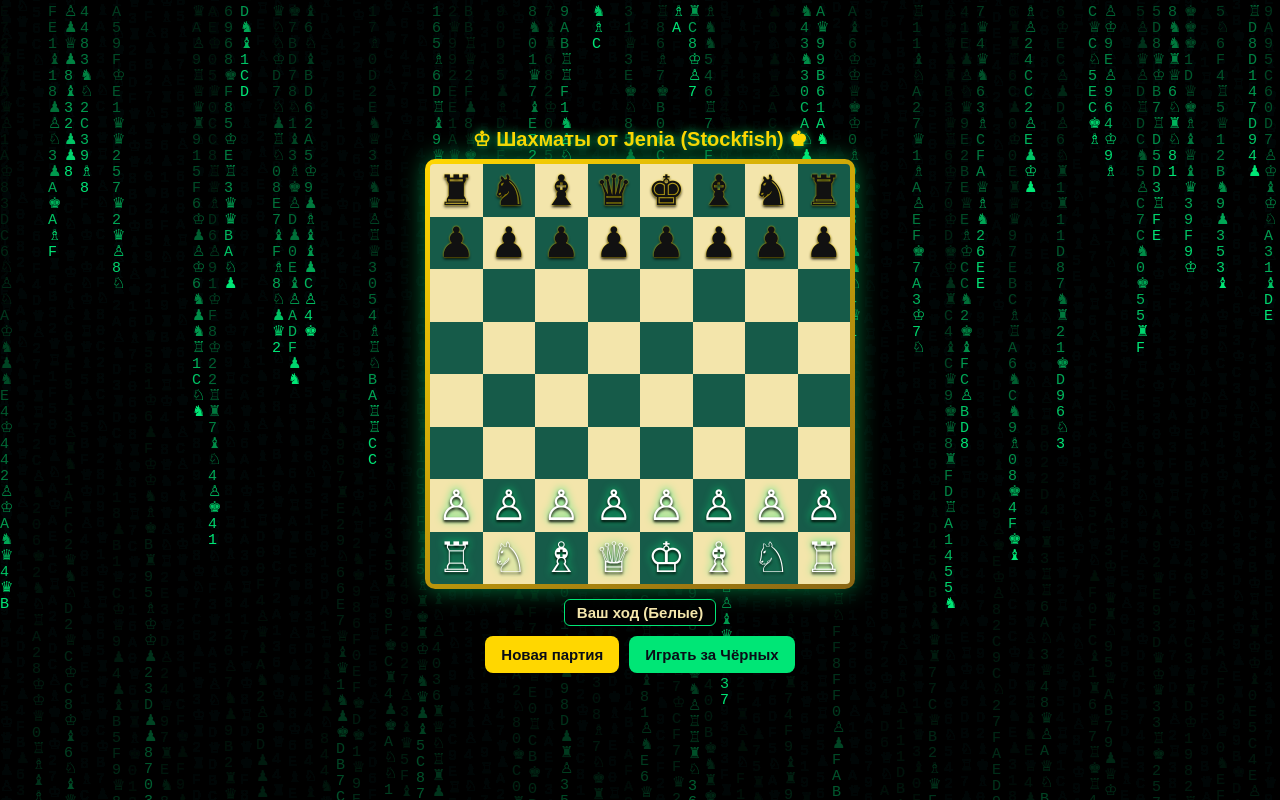
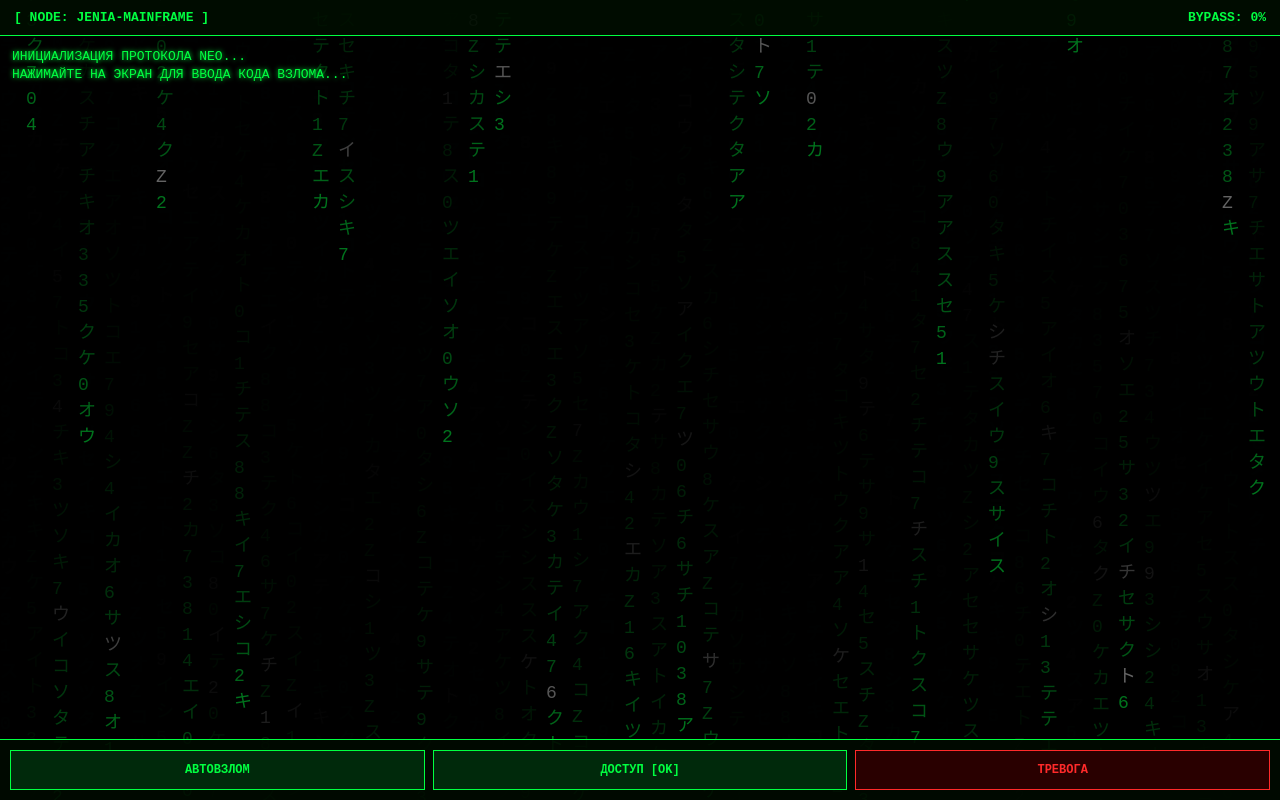
Before and after one commit to Jeniaaa2/chess-game, a plain HTML site: page index.html in a window 1280 px wide. Drawn offline with Linux system fonts and the light colour scheme; no server answers.

Commit message:
Update index.html

```diff
--- a/index.html
+++ b/index.html
@@ -3,86 +3,112 @@
 <head>
 <meta charset="utf-8">
 <meta name="viewport" content="width=device-width,initial-scale=1,user-scalable=no">
-<title>Шахматы от Jenia</title>
+<title>MATRIX OS // TERMINAL ACCESS</title>
 <style>
 *{box-sizing:border-box;margin:0;padding:0}
-body{background:#000;color:#fff;font-family:sans-serif;display:flex;flex-direction:column;align-items:center;justify-content:center;min-height:100vh;overflow:hidden;touch-action:none;user-select:none}
-#m{position:fixed;inset:0;z-index:0}
-.u{position:relative;z-index:1;display:flex;flex-direction:column;align-items:center}
-h2{margin-bottom:8px;color:#ffd700;font-size:20px;text-shadow:0 0 10px #00e676}
-#w{padding:5px;background:linear-gradient(145deg,#ffd700,#8a6614);border-radius:10px;box-shadow:0 0 25px rgba(0,230,118,.5)}
-#b{display:grid;grid-template-columns:repeat(8,1fr);grid-template-rows:repeat(8,1fr);width:90vw;height:90vw;max-width:420px;max-height:420px;border-radius:4px;overflow:hidden}
-.q{display:flex;justify-content:center;align-items:center;font-size:9vw;cursor:pointer}
-@media(min-width:460px){.q{font-size:42px}}
-.l{background:#f3e5ab}.d{background:#165b49}.s{background:#fbc02d!important}.o{box-shadow:inset 0 0 0 3px #00e676}
-.cw{color:#fff;text-shadow:0 2px 3px #000,0 0 8px #00e676}.cb{color:#111;text-shadow:0 0 2px #ffd700,0 2px 3px #000}
-#st{margin-top:10px;padding:4px 12px;background:rgba(0,0,0,.85);border:1px solid #00e676;border-radius:6px;font-size:15px;color:#f3e5ab;font-weight:700}
-.bs{margin-top:10px;display:flex;gap:10px}
-button{padding:10px 16px;font-size:15px;border:none;border-radius:8px;background:#ffd700;color:#090d16;font-weight:700}
-button.a{background:#00e676}
+body{background:#000;color:#00ff41;font-family:monospace;height:100vh;overflow:hidden;display:flex;flex-direction:column;justify-content:space-between;user-select:none}
+canvas{position:fixed;inset:0;z-index:0;opacity:0.45}
+.top{position:relative;z-index:1;padding:10px 14px;background:rgba(0,15,0,0.85);border-bottom:1px solid #00ff41;display:flex;justify-content:space-between;font-size:13px;font-weight:bold}
+#term{position:relative;z-index:1;flex:1;padding:12px;overflow-y:auto;font-size:13px;line-height:1.4;text-shadow:0 0 5px #00ff41;word-break:break-all}
+.btns{position:relative;z-index:1;padding:10px;background:rgba(0,10,0,0.9);border-top:1px solid #00ff41;display:flex;gap:8px;justify-content:center}
+button{flex:1;padding:12px 6px;background:#00290b;color:#00ff41;border:1px solid #00ff41;font-family:monospace;font-size:12px;font-weight:bold;cursor:pointer}
+button:active{background:#00ff41;color:#000}
+button.red{border-color:#ff2a2a;color:#ff2a2a;background:#290000}
+button.red:active{background:#ff2a2a;color:#000}
+#popup{position:fixed;inset:0;z-index:99;background:rgba(0,0,0,0.88);display:none;flex-direction:column;align-items:center;justify-content:center;text-align:center;padding:20px}
+.box{border:3px solid #00ff41;padding:25px 20px;background:#001405;box-shadow:0 0 35px #00ff41;max-width:340px;width:100%}
+.box.err{border-color:#ff2a2a;background:#1a0000;box-shadow:0 0 35px #ff2a2a;color:#ff2a2a}
+.box h1{font-size:24px;margin-bottom:10px;letter-spacing:2px}
+.box p{font-size:14px;margin-bottom:18px}
 </style>
 </head>
-<body>
+<body onclick="typeChunk()">
 <canvas id="m"></canvas>
-<div class="u">
-<h2>♔ Шахматы от Jenia (Stockfish) ♚</h2>
-<div id="w"><div id="b"></div></div>
-<div id="st">Загрузка Stockfish...</div>
-<div class="bs">
-<button onclick="init(col)">Новая партия</button>
-<button class="a" id="sb" onclick="init(col==='w'?'b':'w')">Играть за Чёрных</button>
+<div class="top">
+  <span>[ NODE: JENIA-MAINFRAME ]</span>
+  <span id="pct">BYPASS: 0%</span>
 </div>
+<div id="term">ИНИЦИАЛИЗАЦИЯ ПРОТОКОЛА NEO...<br>НАЖИМАЙТЕ НА ЭКРАН ДЛЯ ВВОДА КОДА ВЗЛОМА...<br><br></div>
+<div class="btns" onclick="event.stopPropagation()">
+  <button onclick="autoHack()">АВТОВЗЛОМ</button>
+  <button onclick="showPop(true)">ДОСТУП [OK]</button>
+  <button class="red" onclick="showPop(false)">ТРЕВОГА</button>
+</div>
+<div id="popup" onclick="this.style.display='none'">
+  <div class="box" id="pbox">
+    <h1 id="ptitle">ACCESS GRANTED</h1>
+    <p id="pdesc">ПОДКЛЮЧЕНИЕ К ЦЕНТРАЛЬНОМУ СЕРВЕРУ ВЫПОЛНЕНО. УРОВЕНЬ ДОПУСКА: ADMIN (JENIA).</p>
+    <button onclick="document.getElementById('popup').style.display='none'">ЗАКРЫТЬ ОКНО</button>
+  </div>
 </div>
 <script>
-const c=document.getElementById('m'),x=c.getContext('2d'),ch='0123456789ABCDEF♔♕♖♗♘♙♚♛♜♝♞♟';
-let dr=[];function rm(){c.width=innerWidth;c.height=innerHeight;dr=Array(Math.floor(c.width/16)).fill(0).map(()=>Math.random()*-50)}
+const cvs=document.getElementById('m'),ctx=cvs.getContext('2d');
+const ch='アイウエオカキクケコサシスセソタチツテト0123456789Z';
+let dr=[];
+function rm(){cvs.width=innerWidth;cvs.height=innerHeight;dr=Array(Math.floor(cvs.width/26)).fill(0).map(()=>Math.random()*-30)}
 onresize=rm;rm();
-setInterval(()=>{x.fillStyle='rgba(0,0,0,.08)';x.fillRect(0,0,c.width,c.height);x.fillStyle='#00e676';x.font='15px monospace';dr.forEach((y,i)=>{x.fillText(ch.charAt(Math.random()*ch.length),i*16,y*16);dr[i]=y*16>c.height&&Math.random()>.975?0:y+1})},45);
-const P={P:'♙',N:'♘',B:'♗',R:'♖',Q:'♕',K:'♔',p:'♟',n:'♞',b:'♝',r:'♜',q:'♛',k:'♚'},V={p:100,n:320,b:330,r:500,q:900,k:20000};
-let B=[],sel=null,lst=null,col='w',trn='w',sf=null,ok=false;
-const isW=p=>p&&p===p.toUpperCase(),isB=p=>p&&p===p.toLowerCase();
-function moves(r,c){
-const p=B[r][c];if(!p)return[];const res=[],w=isW(p),t=p.toLowerCase();
-const add=(nr,nc)=>{if(nr<0||nr>7||nc<0||nc>7)return false;if(!B[nr][nc]){res.push({sr:r,sc:c,r:nr,c:nc});return true}if(w!==isW(B[nr][nc]))res.push({sr:r,sc:c,r:nr,c:nc});return false};
-const ray=(dr,dc)=>{let nr=r+dr,nc=c+dc;while(add(nr,nc)){nr+=dr;nc+=dc}};
-if(t==='p'){const d=w?-1:1,s=w?6:1;if(r+d>=0&&r+d<=7&&!B[r+d][c]){res.push({sr:r,sc:c,r:r+d,c:c});if(r===s&&!B[r+2*d][c])res.push({sr:r,sc:c,r:r+2*d,c:c})}[-1,1].forEach(dc=>{if(r+d>=0&&r+d<=7&&c+dc>=0&&c+dc<=7&&B[r+d][c+dc]&&w!==isW(B[r+d][c+dc]))res.push({sr:r,sc:c,r:r+d,c:c+dc})})}
-else if(t==='n'){add(r-2,c-1);add(r-2,c+1);add(r-1,c-2);add(r-1,c+2);add(r+1,c-2);add(r+1,c+2);add(r+2,c-1);add(r+2,c+1)}
-else if(t==='k'){for(let i=-1;i<=1;i++)for(let j=-1;j<=1;j++)if(i||j)add(r+i,c+j)}
-else{if(t==='r'||t==='q'){ray(-1,0);ray(1,0);ray(0,-1);ray(0,1)}if(t==='b'||t==='q'){ray(-1,-1);ray(-1,1);ray(1,-1);ray(1,1)}}
-return res}
-function fen(){return B.map(rw=>{let s='',e=0;rw.forEach(v=>{if(!v)e++;else{if(e){s+=e;e=0}s+=v}});return e?s+e:s}).join('/')+' '+trn+' - - 0 1'}
-function draw(){
-const el=document.getElementById('b');el.innerHTML='';
-for(let i=0;i<8;i++)for(let j=0;j<8;j++){
-const r=col==='w'?i:7-i,c=col==='w'?j:7-j,d=document.createElement('div');
-d.className='q '+((r+c)%2===0?'l':'d');
-if(sel&&sel.r===r&&sel.c===c)d.classList.add('s');
-if(lst&&((lst.sr===r&&lst.sc===c)||(lst.r===r&&lst.c===c)))d.classList.add('o');
-const p=B[r][c];if(p){const s=document.createElement('span');s.className=isW(p)?'cw':'cb';s.textContent=P[p];d.appendChild(s)}
-d.onclick=()=>tap(r,c);el.appendChild(d)}}
-function tap(r,c){
-if(trn!==col)return;const p=B[r][c],mine=col==='w'?isW(p):isB(p);
-if(sel){const f=moves(sel.r,sel.c).find(m=>m.r===r&&m.c===c);if(f){go(f);return}}
-sel=mine?{r,c}:null;draw()}
-function go(m){
-let p=B[m.sr][m.sc],cap=B[m.r][m.c];if(p==='P'&&m.r===0)p='Q';if(p==='p'&&m.r===7)p='q';
-B[m.r][m.c]=p;B[m.sr][m.sc]='';lst=m;sel=null;trn=trn==='w'?'b':'w';draw();
-if(cap==='K'||cap==='k'){document.getElementById('st').textContent='Король взят! Партия окончена.';return}
-if(trn!==col){document.getElementById('st').textContent=ok?'Stockfish думает...':'Соперник думает...';if(ok){sf.postMessage('position fen '+fen());sf.postMessage('go movetime 900')}else setTimeout(bot,300)}
-else document.getElementById('st').textContent='Ваш ход ('+(col==='w'?'Белые':'Чёрные')+')'}
-function bot(){
-let a=[];for(let r=0;r<8;r++)for(let c=0;c<8;c++){const p=B[r][c];if(p&&(trn==='w'?isW(p):isB(p)))moves(r,c).forEach(m=>a.push({m,s:(B[m.r][m.c]?V[B[m.r][m.c].toLowerCase()]:0)+Math.random()*15}))}
-if(!a.length){document.getElementById('st').textContent='Партия окончена!';return}
-a.sort((x,y)=>y.s-x.s);go(a.at(0).m)}
-function init(cl){
-col=cl;B=[['r','n','b','q','k','b','n','r'],['p','p','p','p','p','p','p','p'],['','','','','','','',''],['','','','','','','',''],['','','','','','','',''],['','','','','','','',''],['P','P','P','P','P','P','P','P'],['R','N','B','Q','K','B','N','R']];
-sel=lst=null;trn='w';document.getElementById('sb').textContent=cl==='w'?'Играть за Чёрных':'Играть за Белых';draw();
-if(col==='b'){document.getElementById('st').textContent=ok?'Stockfish думает...':'Соперник думает...';if(ok){sf.postMessage('position fen '+fen());sf.postMessage('go movetime 900')}else setTimeout(bot,400)}
-else document.getElementById('st').textContent='Ваш ход (Белые)'}
-(async()=>{try{const r=await fetch('https://cloudflare.com');sf=new Worker(URL.createObjectURL(new Blob([await r.text()],{type:'application/javascript'})));
-sf.onmessage=e=>{const l=e.data;if(l==='uciok'){ok=true;if(trn!==col){sf.postMessage('position fen '+fen());sf.postMessage('go movetime 900')}else document.getElementById('st').textContent='Ваш ход ('+(col==='w'?'Белые':'Чёрные')+')'}
-else if(l.startsWith('bestmove')){const m=l.split(' ').at(1);if(m&&m!=='(none)'&&trn!==col)go({sr:8-m.charAt(1),sc:'abcdefgh'.indexOf(m.charAt(0)),r:8-m.charAt(3),c:'abcdefgh'.indexOf(m.charAt(2))})}};sf.postMessage('uci')}catch(e){document.getElementById('st').textContent='Ваш ход ('+(col==='w'?'Белые':'Чёрные')+')'}})();
-init('w');
+setInterval(()=>{
+  ctx.fillStyle='rgba(0,0,0,0.14)';ctx.fillRect(0,0,cvs.width,cvs.height);
+  ctx.font='18px monospace';
+  for(let i=0;i<dr.length;i++){
+    ctx.fillStyle=Math.random()>0.9?'#fff':'#00ff41';
+    ctx.fillText(ch.charAt(Math.floor(Math.random()*ch.length)),i*26,dr[i]*26);
+    if(dr[i]*26>cvs.height&&Math.random()>0.96)dr[i]=0;else dr[i]++;
+  }
+},85);
+
+const lines=[
+  "ssh root@198.51.100.42 -p 443 --force-ssl",
+  "Bypassing SHA-512 firewall encryption... [OK]",
+  "Injecting kernel payload 0x8F9A2C4E into memory...",
+  "Scanning open ports: 22, 80, 443, 8080, 31337...",
+  "Decrypted RSA-4096 key: 9A:4F:11:E8:0C:77:B2:D5",
+  "Downloading classified_archive_2026.tar.gz [48.2 GB]...",
+  "Routing connection via proxy: Minsk -> Tokyo -> Zurich...",
+  "WARNING: Trace program detected! Deploying stealth mask...",
+  "Overriding biometric lock... User: JENIA_ADMIN",
+  "Executing SQL dump: SELECT * FROM global_satellites;"
+];
+let progress=0,timer=null;
+
+function typeChunk(){
+  const t=document.getElementById('term');
+  const rnd=lines[Math.floor(Math.random()*lines.length)];
+  const hex=Math.random().toString(16).substring(2,10).toUpperCase();
+  t.innerHTML+=`> [${hex}] ${rnd}<br>`;
+  t.scrollTop=t.scrollHeight;
+  if(progress<100){
+    progress+=Math.floor(Math.random()*7)+2;
+    if(progress>=100){progress=100;showPop(true)}
+    document.getElementById('pct').textContent=`BYPASS: ${progress}%`;
+  }
+}
+
+function autoHack(){
+  if(timer)clearInterval(timer);
+  progress=0;
+  document.getElementById('term').innerHTML="ЗАПУСК АВТОМАТИЧЕСКОГО ПОДБОРА КЛЮЧЕЙ...<br>";
+  timer=setInterval(()=>{
+    typeChunk();
+    if(progress>=100){clearInterval(timer);timer=null}
+  },160);
+}
+
+function showPop(ok){
+  if(timer){clearInterval(timer);timer=null}
+  const pop=document.getElementById('popup'),box=document.getElementById('pbox');
+  const title=document.getElementById('ptitle'),desc=document.getElementById('pdesc');
+  if(ok){
+    box.className='box';
+    title.textContent='ACCESS GRANTED';
+    desc.textContent='ВЗЛОМ ЗАВЕРШЁН НА 100%. ВСЕ СИСТЕМЫ ПОД КОНТРОЛЕМ JENIA.';
+  }else{
+    box.className='box err';
+    title.textContent='SYSTEM ALERT!';
+    desc.textContent='ОБНАРУЖЕНО ВТОРЖЕНИЕ! СРАБОТАЛА ЗАЩИТА ПЕРИМЕТРА. СРОЧНО СМЕНИТЕ IP!';
+  }
+  pop.style.display='flex';
+}
 </script>
 </body>
 </html>
```
